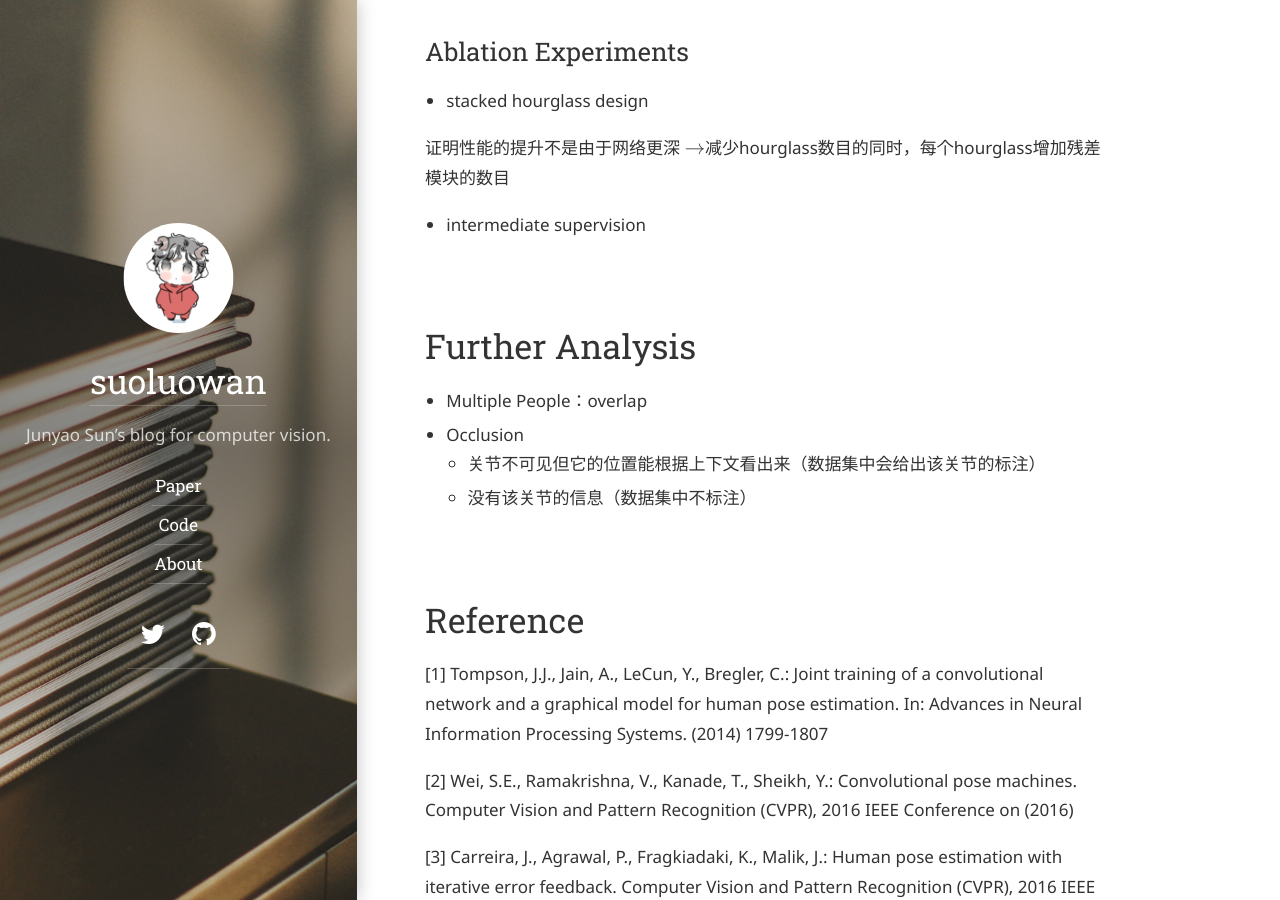
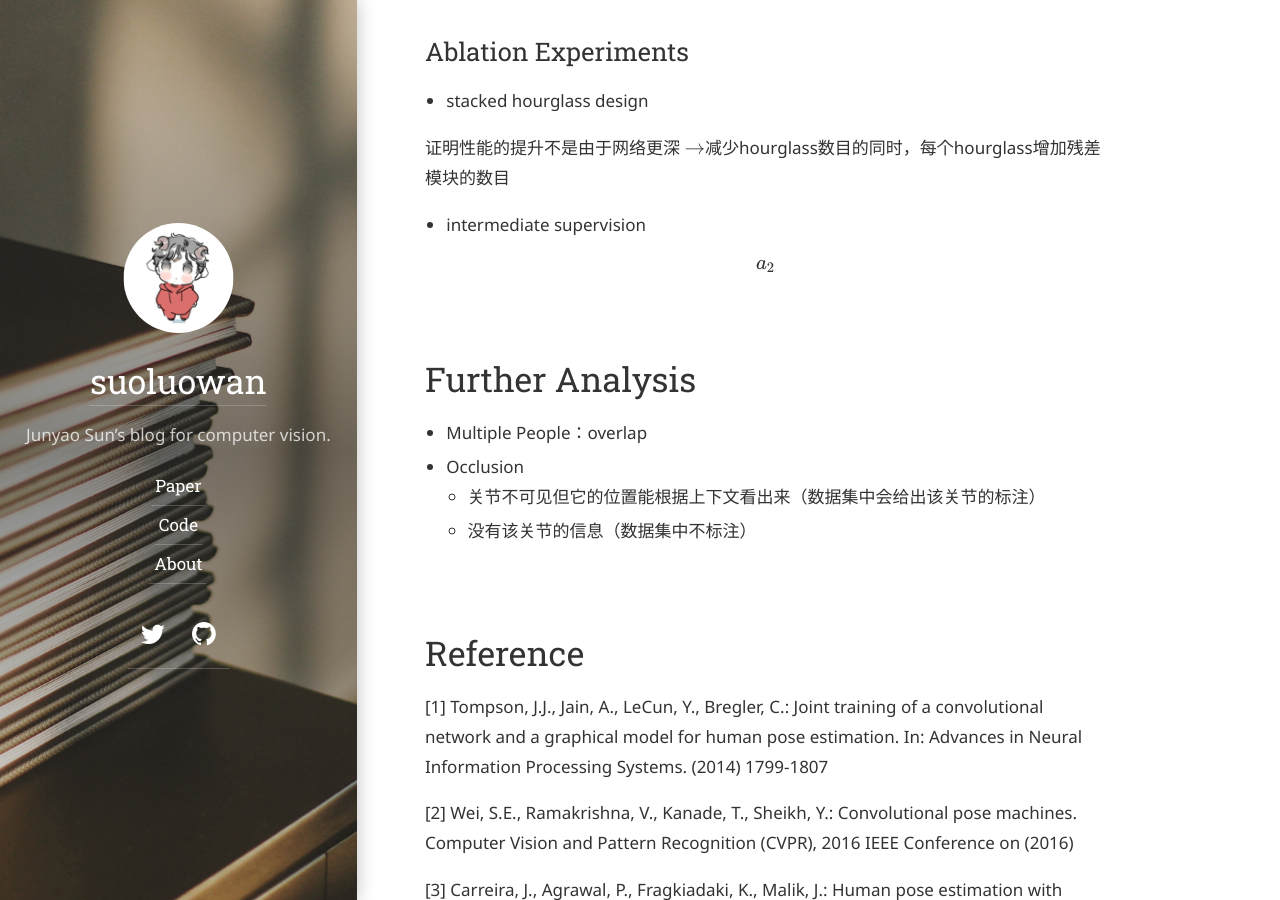
Before and after one commit to suoluowan/suoluowan.github.io, a Jekyll site: the page built from paper/_posts/2019-07-04-Hourglass.md, in a window 1280 px wide and 900 px high, scrolled down 5273 px. Built offline with Jekyll 4.4.1, drawn with Linux system fonts in a browser that asks for light colours; some web fonts are replaced; formulas are drawn with MathJax 3.

Commit message:
Update 2019-07-04-Hourglass.md

```diff
--- a/paper/_posts/2019-07-04-Hourglass.md
+++ b/paper/_posts/2019-07-04-Hourglass.md
@@ -138,6 +138,8 @@ For FLIC, distance is normalized by torso size, and for MPII, by a fraction of t
 
 + intermediate supervision
 
+$$a_2$$
+
 # Further Analysis
 
 + Multiple People：overlap
```
